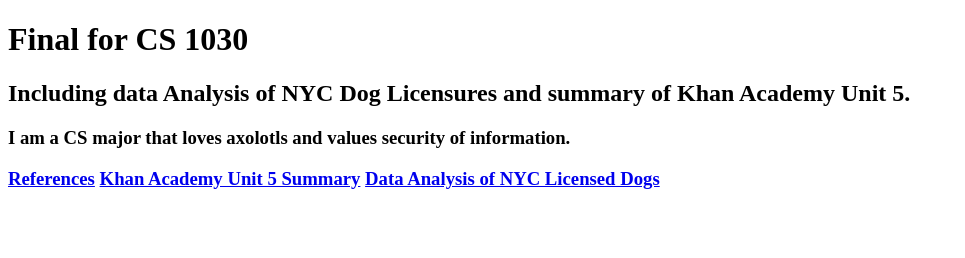
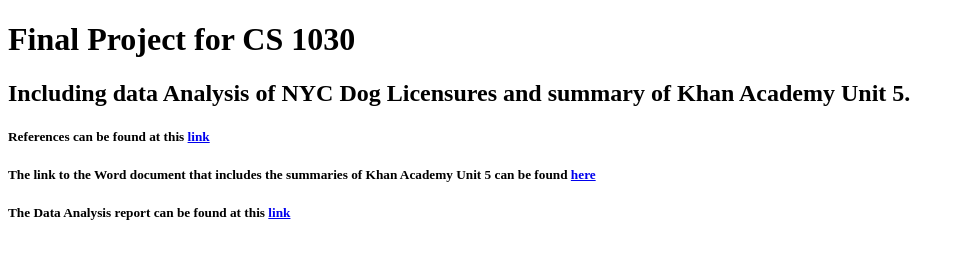
Before and after one commit to babybeans/babybeans.github.io, a plain HTML site: page index.html in a window 1280 px wide. Shown: the whole page, without its empty margins (0-965 px from the left). Drawn offline with Linux system fonts and the light colour scheme.

Commit message:
Update index.html

```diff
--- a/index.html
+++ b/index.html
@@ -1,26 +1,31 @@
 
 <!DOCTYPE html>
     <html>
-        <h1> Final for CS 1030
+        <h1> Final Project for CS 1030
 
         </h1>
         <h2>
             Including data Analysis of NYC Dog Licensures and summary of Khan Academy Unit 5.
         </h2>
 
-        <h3> I am a CS major that loves axolotls and values security of information.
-            <h3>
-
 
         <title> Links to submission requierments
 
         </title>
 
+        <h5> References can be found at this
+        <a href="https://github.com/babybeans/babybeans.github.io/blob/main/references.md"> link </a>
+        </h5>
 
-        <a href="https://github.com/babybeans/babybeans.github.io/blob/main/references.md"> References</a>
 
-        <a href="https://github.com/babybeans/babybeans.github.io/blob/main/CS1030FinalProject.docx"> Khan Academy Unit 5 Summary</a>
+        <h5> The link to the Word document that includes the summaries of Khan Academy Unit 5 can be found
+        <a href="https://github.com/babybeans/babybeans.github.io/blob/main/CS1030FinalProject.docx"> here </a>
+        </h5>
 
-        <a href="https://github.com/babybeans/babybeans.github.io/blob/main/DataAnalysis.txt"> Data Analysis of NYC Licensed Dogs </a>
+
+        <h5> The Data Analysis report can be found at this
+        <a href="https://github.com/babybeans/babybeans.github.io/blob/main/DataAnalysis.txt"> link </a>
+        </h5>
+
 
     </html>
```
